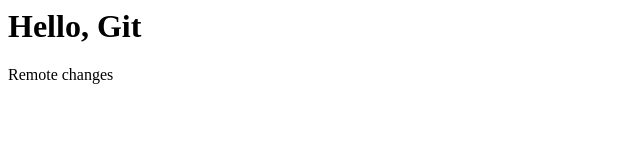
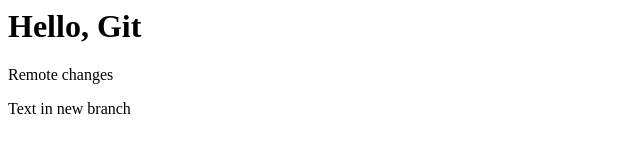
Before and after one commit to egorov5228/my_first_rep, a plain HTML site: page index.html in a window 1280 px wide. Shown: the whole page, without its empty margins (0-640 px from the left). Drawn offline with Linux system fonts and the light colour scheme.

Commit message:
commit in new branch

```diff
--- a/index.html
+++ b/index.html
@@ -5,5 +5,6 @@
 <body>
 	<h1>Hello, Git</h1>
 	<p>Remote changes</p>
+	<p>Text in new branch</p>
 </body>
 </html>
```
